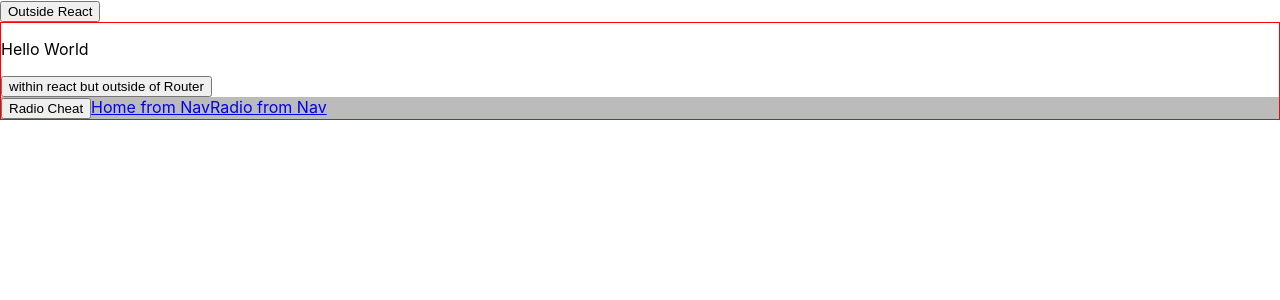
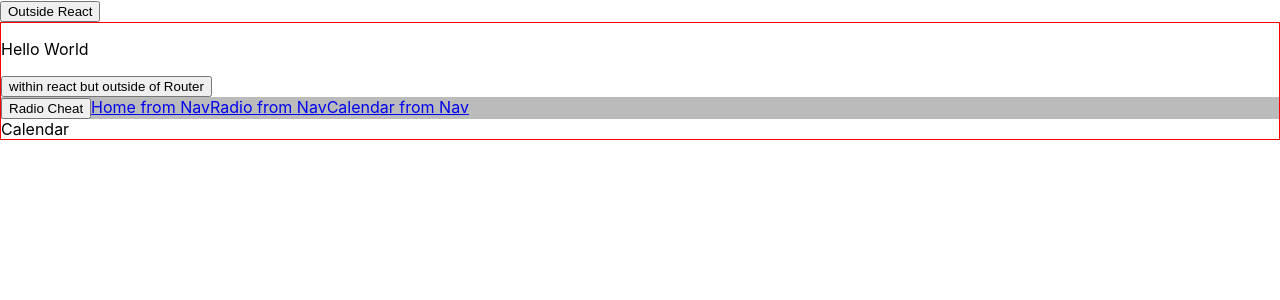
Before and after one commit to stujmar/ui-tests, a React (Create React App) app: page /calendar in a window 1280 px wide. Shown: the top 300 px of the page. Built offline with nearby package versions, Linux system fonts and the light colour scheme.

Commit message:
added calendar route and link and file structure etc

```diff
--- a/src/App/App.js
+++ b/src/App/App.js
@@ -2,7 +2,7 @@ import React from 'react';
 import { BrowserRouter as Router, Route, Link, Switch } from 'react-router-dom';
 
 import Home from '../Home/Home';
-import NameForm from '../NameForm/NameForm';
+import Calendar from '../Calendar/Calendar';
 import NavBar from '../NavBar/NavBar';
 import Radio from '../Radio/Radio';
 import { main } from './App.module.css';
@@ -18,7 +18,7 @@ const App = () => {
 
         <Switch>
           <Route path="/" component={Home} exact/>
-          <Route path="/" component={NameForm} exact/>
+          <Route path="/calendar" component={Calendar} exact/>
           <Route path="/radio" component={Radio} />
         </Switch>
       </Router>
--- /dev/null
+++ b/src/Calendar/Calendar.js
@@ -0,0 +1,10 @@
+import React from 'react'
+
+const Calendar = () => {
+
+    return (
+        <div>Calendar</div>
+    )
+}
+
+export default Calendar
--- a/src/NameForm/NameForm.js
+++ /dev/null
@@ -1,10 +0,0 @@
-import React from 'react'
-
-const NameForm = () => {
-
-    return (
-        <div>Name Form</div>
-    )
-}
-
-export default NameForm
--- a/src/NavBar/NavBar.js
+++ b/src/NavBar/NavBar.js
@@ -13,6 +13,7 @@ const NavBar = () => {
             <button onClick={handleClick}>Radio Cheat</button>
             <Link to="/">Home from Nav</Link>
             <Link to="/radio">Radio from Nav</Link>
+            <Link to="/calendar">Calendar from Nav</Link>
         </div>
     )
 }
```
Also changed, not shown: 1 other file (tests, documents, lock files or other folders).
